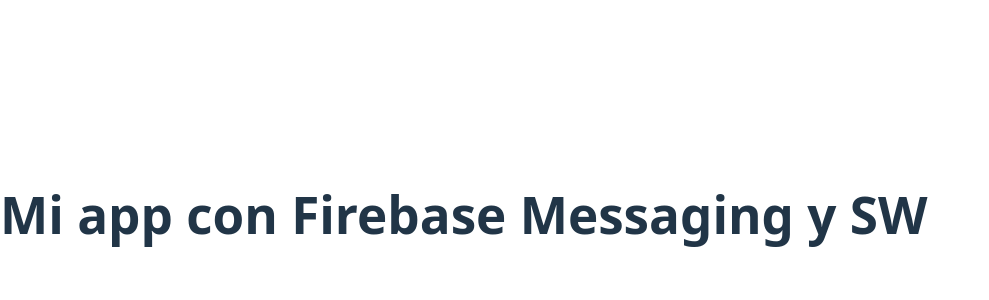
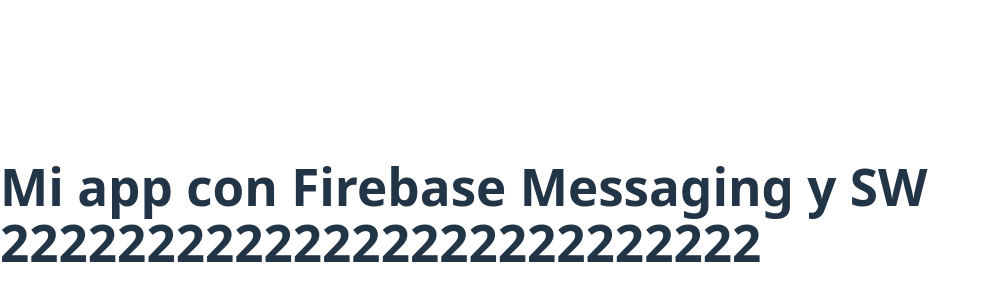
Before and after one commit to eluisdev/pruebas, a React (Vite) app: page / in a window 1280 px wide. Shown: the part 186-486 px from the top of the page, without its empty margins (0-989 px from the left). Built offline with nearby package versions, Linux system fonts and the light colour scheme.

Commit message:
solutions 3

```diff
--- a/src/App.jsx
+++ b/src/App.jsx
@@ -33,7 +33,7 @@
 
   return (
     <div>
-      <h1>Mi app con Firebase Messaging y SW</h1>
+      <h1>Mi app con Firebase Messaging y SW 22222222222222222222222222</h1>
     </div>
   );
 }
```
